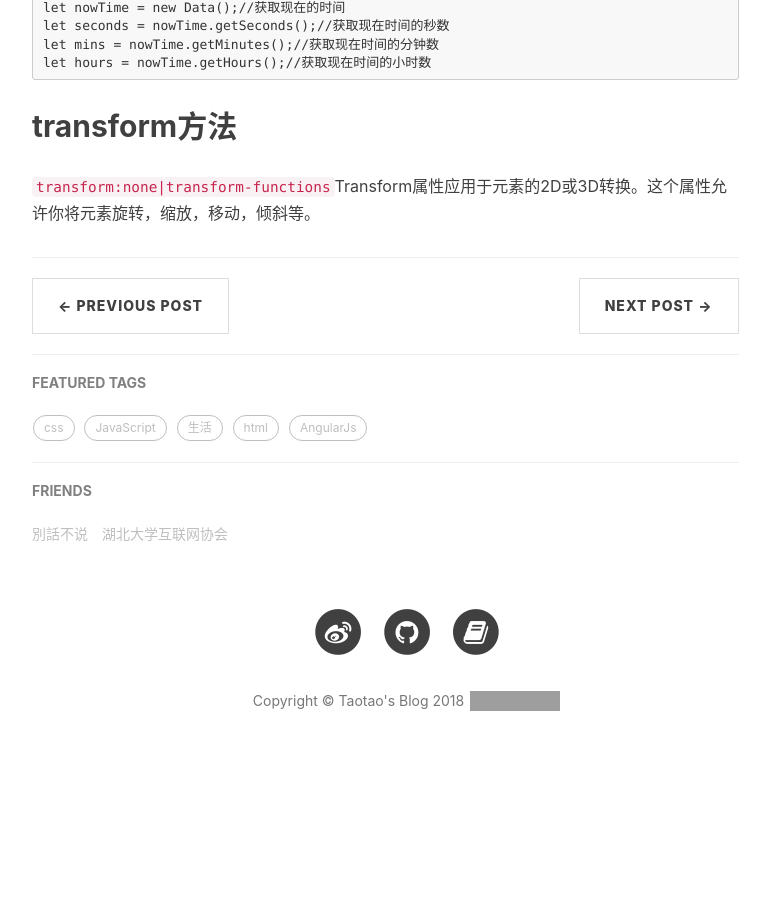
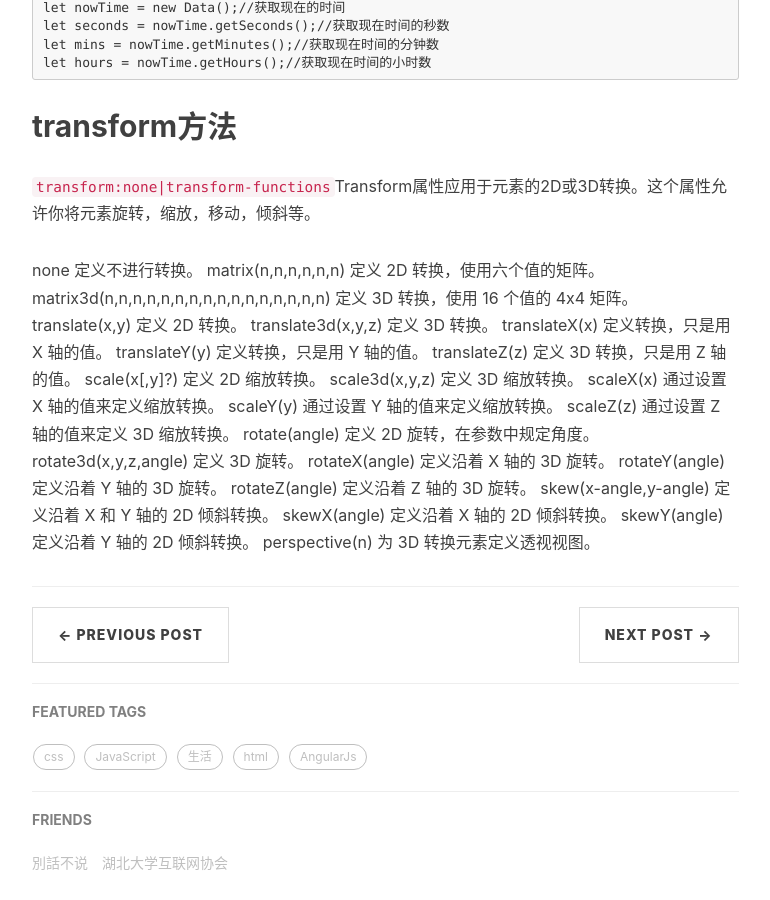
Before and after one commit to Xutaotaotao/Xutaotaotao.github.io, a Jekyll site: the page built from _posts/2018-1-4-JavaScript-challenge.md, in a window 1280 px wide and 900 px high, scrolled down 2969 px. Shown: the whole window, without its empty margins (233-1003 px from the left). Built offline with Jekyll 4.4.1, drawn with Linux system fonts in a browser that asks for light colours; comment, search, counter and statistics services are not loaded; before the commit the page ends 3747 px from its top, so only the background shows below that; grey boxes are pictures that could not be loaded.

Commit message:
add css Var

```diff
--- a/_posts/2018-1-4-JavaScript-challenge.md
+++ b/_posts/2018-1-4-JavaScript-challenge.md
@@ -81,3 +81,26 @@ querySelector(CSS selectors) 方法返回文档中匹配指定 CSS 选择器的
 ## transform方法
 
 `transform:none|transform-functions`Transform属性应用于元素的2D或3D转换。这个属性允许你将元素旋转，缩放，移动，倾斜等。
+
+none    定义不进行转换。
+matrix(n,n,n,n,n,n) 定义 2D 转换，使用六个值的矩阵。
+matrix3d(n,n,n,n,n,n,n,n,n,n,n,n,n,n,n,n)   定义 3D 转换，使用 16 个值的 4x4 矩阵。
+translate(x,y)  定义 2D 转换。
+translate3d(x,y,z)  定义 3D 转换。
+translateX(x)   定义转换，只是用 X 轴的值。
+translateY(y)   定义转换，只是用 Y 轴的值。
+translateZ(z)   定义 3D 转换，只是用 Z 轴的值。
+scale(x[,y]?)   定义 2D 缩放转换。
+scale3d(x,y,z)  定义 3D 缩放转换。
+scaleX(x)   通过设置 X 轴的值来定义缩放转换。
+scaleY(y)   通过设置 Y 轴的值来定义缩放转换。
+scaleZ(z)   通过设置 Z 轴的值来定义 3D 缩放转换。
+rotate(angle)   定义 2D 旋转，在参数中规定角度。
+rotate3d(x,y,z,angle)   定义 3D 旋转。
+rotateX(angle)  定义沿着 X 轴的 3D 旋转。
+rotateY(angle)  定义沿着 Y 轴的 3D 旋转。
+rotateZ(angle)  定义沿着 Z 轴的 3D 旋转。
+skew(x-angle,y-angle)   定义沿着 X 和 Y 轴的 2D 倾斜转换。
+skewX(angle)    定义沿着 X 轴的 2D 倾斜转换。
+skewY(angle)    定义沿着 Y 轴的 2D 倾斜转换。
+perspective(n)  为 3D 转换元素定义透视视图。
```
Also changed, not shown: _posts/2018-2-11-css-variables.md (added, +44 -0 lines), img/CSS.jpg (added).
